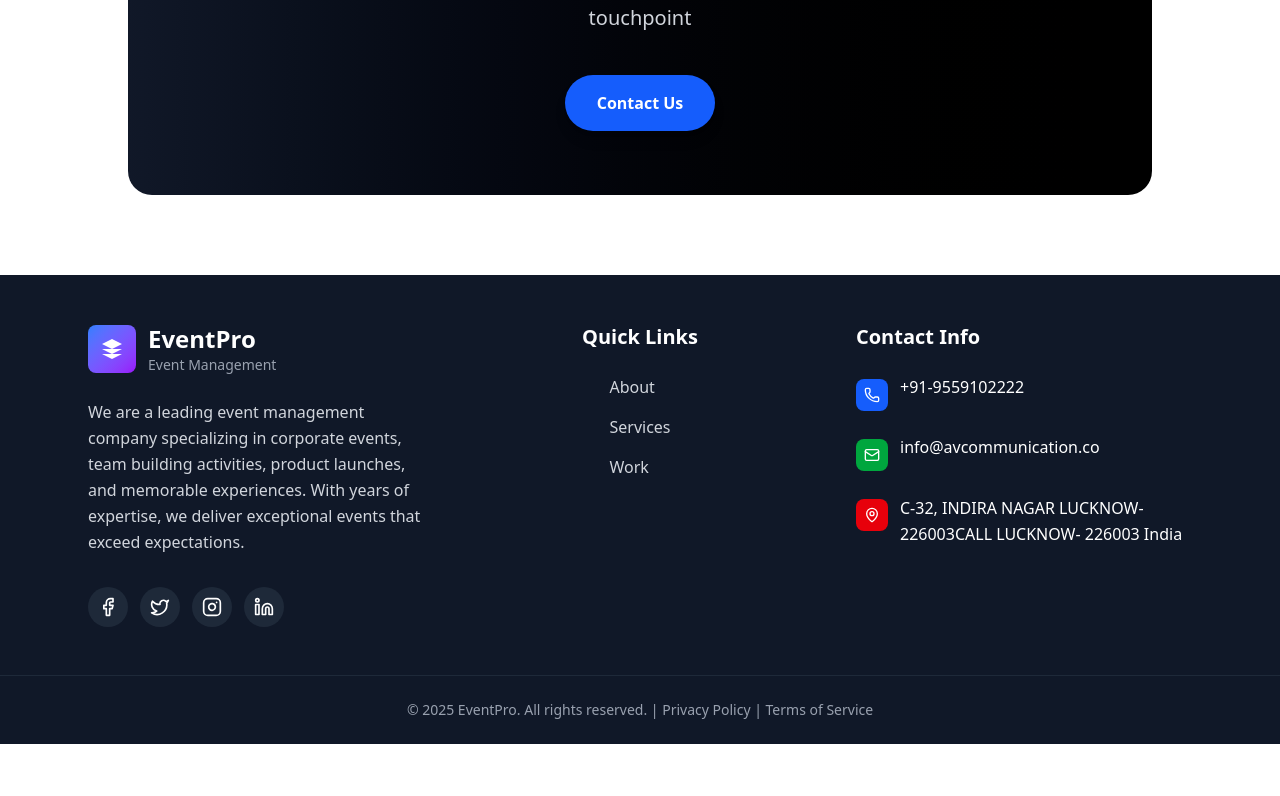
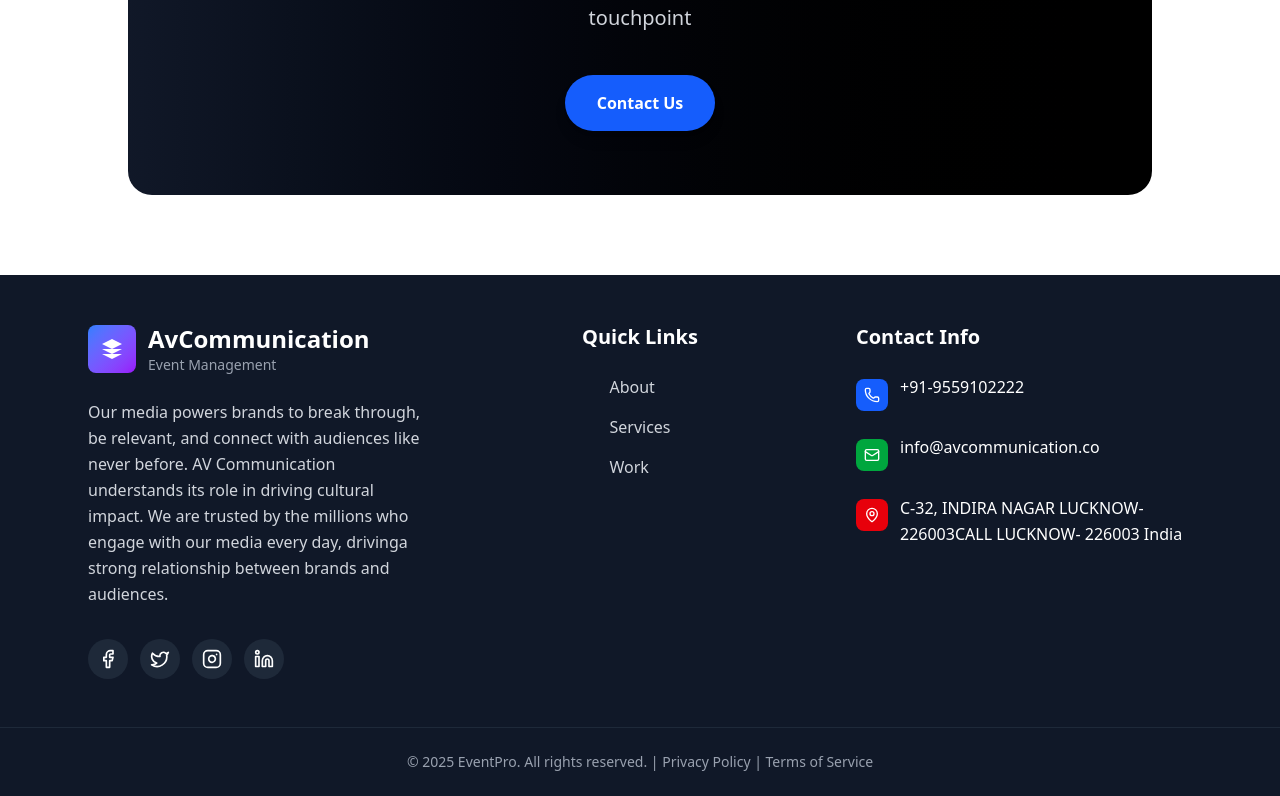
Before and after one commit to Sadan009/avcommunication, a React (Vite) app: page /about in a window 1280 px wide. Shown: the part 2103-2899 px from the top of the page. Before the commit the page ends 2847 px from the top, so only its background shows below. Built offline with nearby package versions, Linux system fonts and the light colour scheme.

Commit message:
About us content update

```diff
--- a/src/components/footer.jsx
+++ b/src/components/footer.jsx
@@ -41,7 +41,7 @@ const Footer = () => {
                   </svg>
                 </div>
                 <div>
-                  <h3 className="text-2xl font-bold text-white">EventPro</h3>
+                  <h3 className="text-2xl font-bold text-white">AvCommunication</h3>
                   <p className="text-sm text-gray-400">Event Management</p>
                 </div>
               </div>
@@ -50,10 +50,11 @@ const Footer = () => {
             {/* About Company */}
             <div className="mb-8">
               <p className="text-gray-300 leading-relaxed mb-4">
-                We are a leading event management company specializing in
-                corporate events, team building activities, product launches,
-                and memorable experiences. With years of expertise, we deliver
-                exceptional events that exceed expectations.
+                Our media powers brands to break through,
+                be relevant, and connect with audiences like never before.
+                AV Communication understands its role in driving cultural impact.
+                We are trusted by the millions who engage with our media every day,
+                drivinga strong relationship between brands and audiences.
               </p>
 
             </div>
--- a/src/pages/About.jsx
+++ b/src/pages/About.jsx
@@ -76,7 +76,7 @@ const About = () => {
                 Weare trusted by the millions who engage with our media every day,
                 drivinga strong relationship between brands and audiences. We are
                 leading the industry, bringing intelligence to out of home
-                bydeploying digital at scale and embracing new technologies.
+                by deploying digital at scale and embracing new technologies.
               </p>
 
 
```
